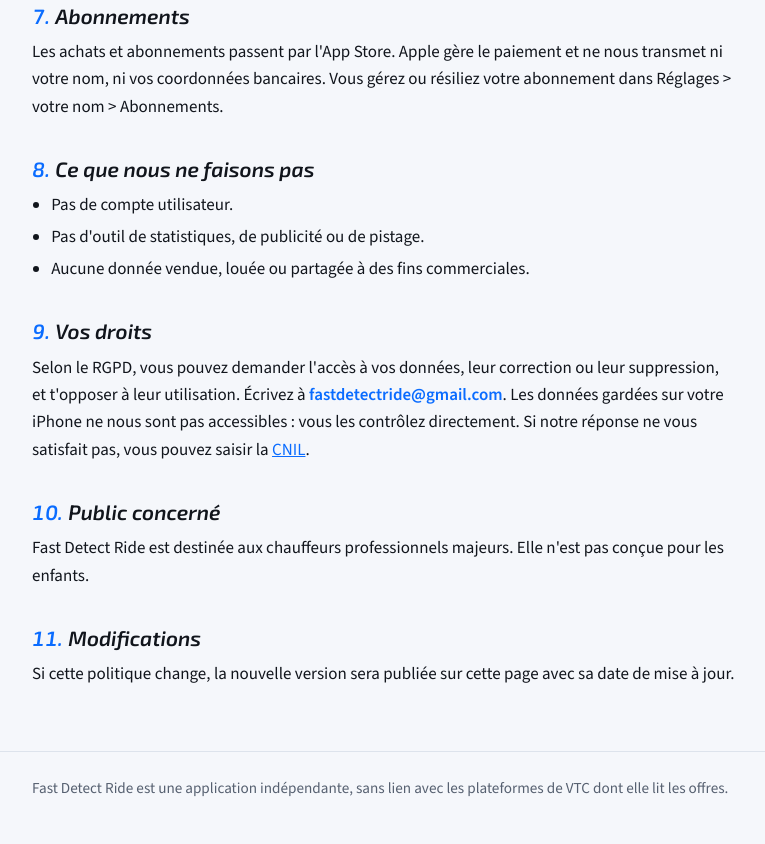
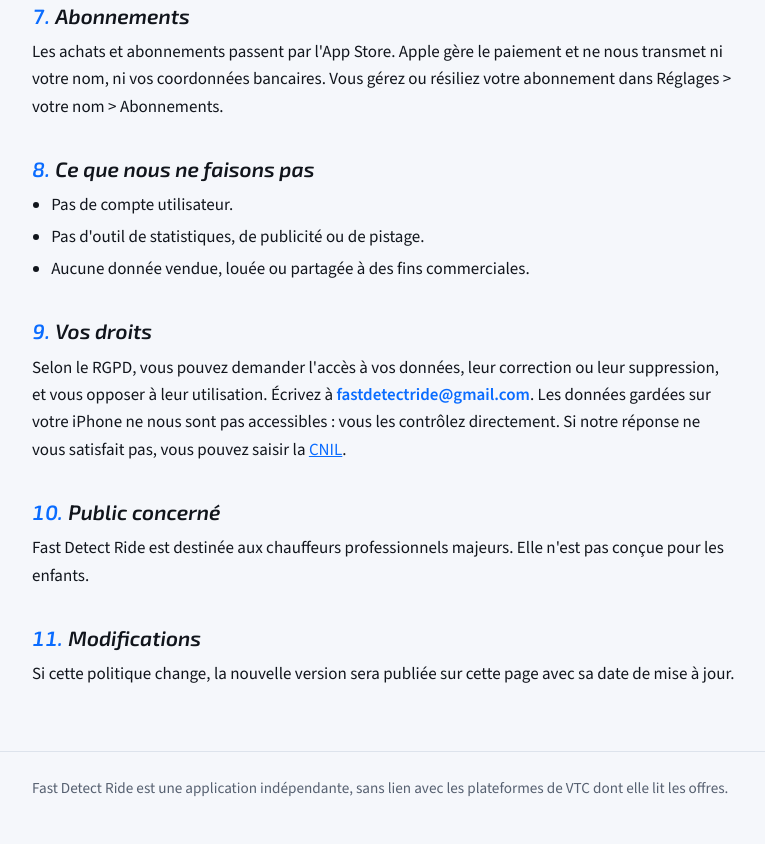
Before and after one commit to Mrplanchardkevin-oss/fastdetectride-site, a plain HTML site: page confidentialite.html in a window 1280 px wide. Shown: the part 1913-2757 px from the top of the page, without its empty margins (256-1021 px from the left). Drawn offline with nearby package versions, Linux system fonts and the light colour scheme.

Commit message:
Confidentialité : correction « vous opposer »
Co-Authored-By: Claude Opus 5.5 <noreply@anthropic.com>
Claude-Session: https://claude.ai/code/session_01FQxGktwR7tqcKLsZjnnXcQ

```diff
--- a/confidentialite.html
+++ b/confidentialite.html
@@ -154,7 +154,7 @@ details > div { padding-top: .6rem; display: grid; gap: .5rem; }
 
     <section>
       <h2><span class="n">9.</span>Vos droits</h2>
-      <p>Selon le RGPD, vous pouvez demander l'accès à vos données, leur correction ou leur suppression, et t'opposer à leur utilisation. Écrivez à <span class="mail">fastdetectride@gmail.com</span>. Les données gardées sur votre iPhone ne nous sont pas accessibles : vous les contrôlez directement. Si notre réponse ne vous satisfait pas, vous pouvez saisir la <a href="https://www.cnil.fr/fr/plaintes" target="_blank" rel="noopener">CNIL</a>.</p>
+      <p>Selon le RGPD, vous pouvez demander l'accès à vos données, leur correction ou leur suppression, et vous opposer à leur utilisation. Écrivez à <span class="mail">fastdetectride@gmail.com</span>. Les données gardées sur votre iPhone ne nous sont pas accessibles : vous les contrôlez directement. Si notre réponse ne vous satisfait pas, vous pouvez saisir la <a href="https://www.cnil.fr/fr/plaintes" target="_blank" rel="noopener">CNIL</a>.</p>
     </section>
 
     <section>
```
